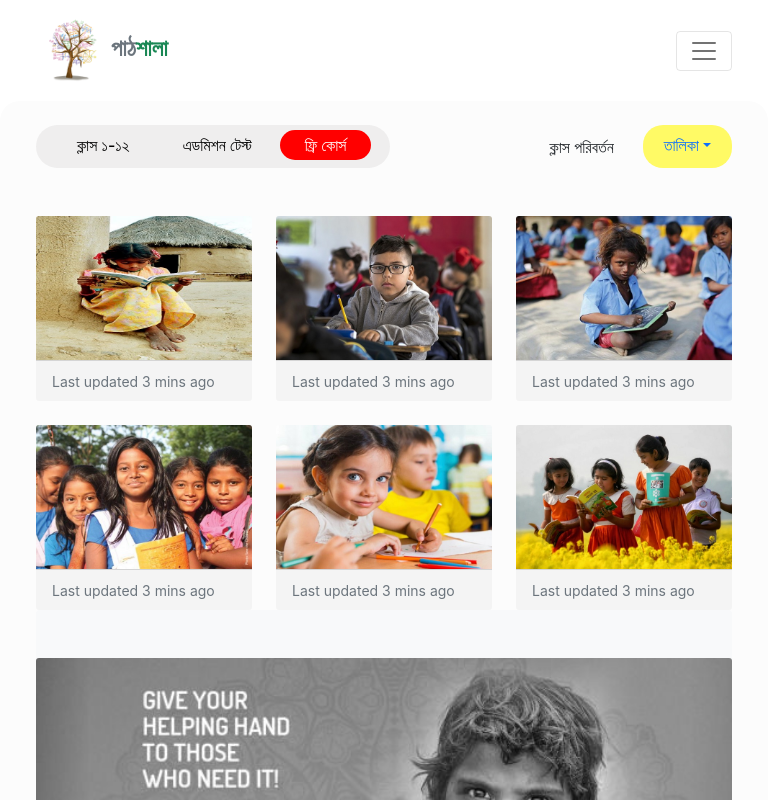
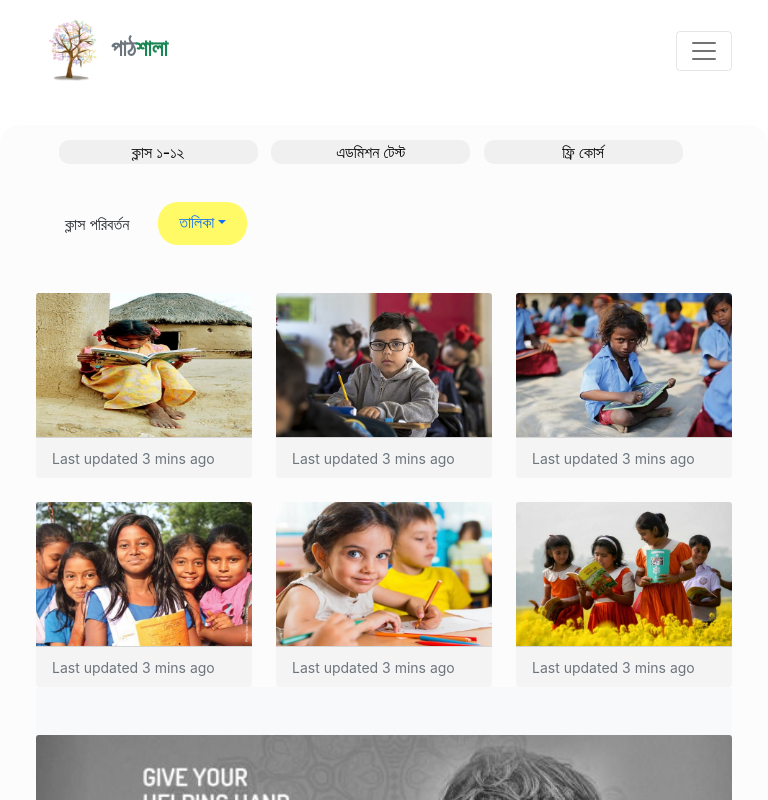
Before and after one commit to rajibhasan01/pathsala-educational-site, a React (Create React App) app: page /dashboard/free in a window 768 px wide. Shown: the top 800 px of the page. Built offline with nearby package versions, Linux system fonts and the light colour scheme; no server answers.

Commit message:
dashboard header issue fix

```diff
--- a/src/components/Admission/Admission.js
+++ b/src/components/Admission/Admission.js
@@ -1,10 +1,13 @@
 import React from 'react';
 import { Row } from 'react-bootstrap';
 import Study from '../Study/Study';
+import DashBoardHeader from '../DashBoardHeader/DashBoardHeader';
 
 const Admission = (props) => {
     const { subjects } = props;
     return (
+        <>
+            <DashBoardHeader />
             <div>
                 <div className="my-5">
                     <h3 className="fw-bold">বিজ্ঞান বিভাগ</h3>
@@ -42,6 +45,7 @@ const Admission = (props) => {
                     </Row>
                 </div>
             </div>
+        </>
     );
 };
 
--- a/src/components/ClassOneToTwelve/ClassOneToTwelve.js
+++ b/src/components/ClassOneToTwelve/ClassOneToTwelve.js
@@ -1,10 +1,14 @@
 import React from 'react';
 import { Row } from 'react-bootstrap';
 import Study from '../Study/Study';
+import DashBoardHeader from '../DashBoardHeader/DashBoardHeader';
+
 
 const ClassOneToTwelve = (props) => {
     const { subjects } = props;
     return (
+        <>
+            <DashBoardHeader />
             <div>
                 <div className="my-5">
                     <h3 className="fw-bold">সাধারণ</h3>
@@ -41,9 +45,8 @@ const ClassOneToTwelve = (props) => {
                         }
                     </Row>
                 </div>
-
-
             </div>
+        </>
     );
 };
 
--- a/src/components/DashBoardHeader/DashBoardHeader.css
+++ b/src/components/DashBoardHeader/DashBoardHeader.css
@@ -30,21 +30,43 @@
     font-weight: 500;
 }
 
-@media (max-width:480px){
+@media (max-width:499px){
     .displayDesign{
-        display: inline-block!important;
+        display: inline!important;
     }
     .dBlock{
-    padding: 10px 5px;
     background-color: #d3d3d34d;
     color: black;
     font-weight: 500;
     border-radius: 10px;
-    width: 95%;
-    margin: auto;
+    width: 30%;
+    margin: 1%;
+    display: inline-block;
+    text-align: center;
 }
 .bgColor{
     background-color: transparent;
 
 }
 }
+
+@media (min-width:500px) and (max-width:800px){
+    .displayDesign{
+        display: inline!important;
+    }
+    .dBlock{
+    background-color: #d3d3d34d;
+    color: black;
+    font-weight: 500;
+    border-radius: 10px;
+    width: 30%;
+    margin: 1%;
+    display: inline-block;
+    padding: 0!important;
+    text-align: center;
+}
+.bgColor{
+    background-color: transparent;
+
+}
+}
--- a/src/components/Dashboard/Dashboard.js
+++ b/src/components/Dashboard/Dashboard.js
@@ -2,7 +2,6 @@ import React, { useEffect, useState } from 'react';
 import { BrowserRouter, Switch, Route } from 'react-router-dom';
 import Admission from '../Admission/Admission';
 import ClassOneToTwelve from '../ClassOneToTwelve/ClassOneToTwelve';
-import DashBoardHeader from '../DashBoardHeader/DashBoardHeader';
 import FreeCourse from '../FreeCourse/FreeCourse';
 import Login from '../Login/Login';
 import PrivateRoute from '../PrivateRoute/PrivateRoute';
@@ -21,7 +20,6 @@ const Dashboard = () => {
         <div className="card-design">
             <div className="container">
                 <BrowserRouter>
-                    <DashBoardHeader />
                     <Switch>
                         <Route exact path="/dashboard">
                             <ClassOneToTwelve subjects={school} />
@@ -41,11 +39,8 @@ const Dashboard = () => {
                         <PrivateRoute path="/dashboard/stprofile">
                             <StudentProfile></StudentProfile>
                         </PrivateRoute>
-
                     </Switch>
                 </BrowserRouter>
-
-
 
             </div>
         </div>
--- a/src/components/FreeCourse/FreeCourse.js
+++ b/src/components/FreeCourse/FreeCourse.js
@@ -8,11 +8,15 @@ import p5 from '../../free education/rural.jpg';
 import p6 from '../../free education/p6.jpg';
 import poor from '../../free education/poor.jpg';
 import PictureDisplay from '../PictureDisplay/PictureDisplay';
+import DashBoardHeader from '../DashBoardHeader/DashBoardHeader';
 
 const pictures = [p1, p3, p2, p4, p6, p5];
 
 const FreeCourse = () => {
     return (
+
+        <>
+            <DashBoardHeader />
             <div className="py-5">
                 <Row xs={1} md={3} className="g-4">
                     {
@@ -32,7 +36,7 @@ const FreeCourse = () => {
                     </Card.Body>
                 </Card>
             </div>
-
+        </>
     );
 };
 
```
Lines whose indentation alone changed are shown as unchanged.
